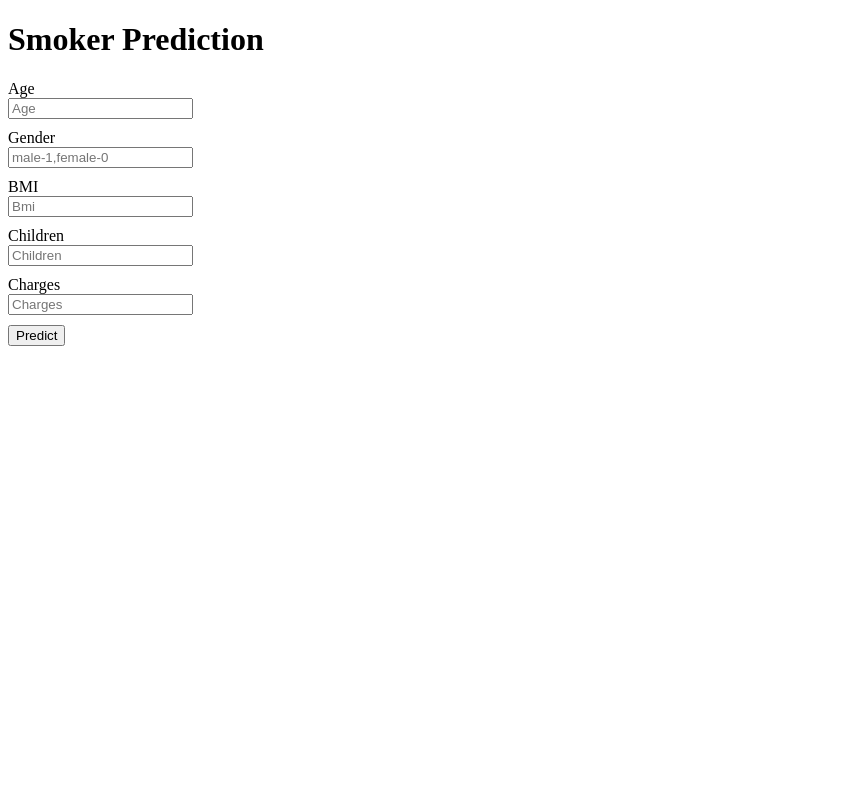
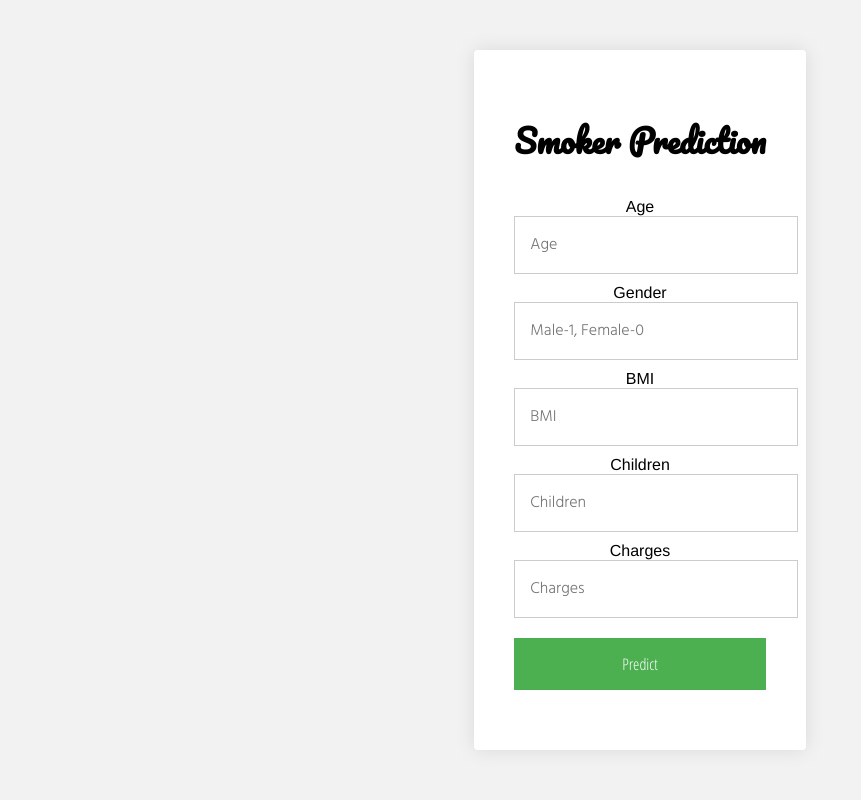
Before and after one commit to vasanth5596/smoker_deploy, a Flask app: page / in a window 1280 px wide. Shown: the whole page, without its empty margins (0-861 px from the left). Run offline with Flask 3, Linux system fonts and the light colour scheme; parts of the project's set-up code (start-up, migrations or seed data) failed here and were passed over.

Commit message:
Update index.html

```diff
--- a/templates/index.html
+++ b/templates/index.html
@@ -1,53 +1,110 @@
 <!DOCTYPE html>
-<html >
-<!--From https://codepen.io/frytyler/pen/EGdtg-->
+<html>
+
 <head>
   <meta charset="UTF-8">
-  <title>smoker prediction</title>
+  <title>Smoker Prediction</title>
   <link href='https://fonts.googleapis.com/css?family=Pacifico' rel='stylesheet' type='text/css'>
   <link href='https://fonts.googleapis.com/css?family=Arimo' rel='stylesheet' type='text/css'>
   <link href='https://fonts.googleapis.com/css?family=Hind:300' rel='stylesheet' type='text/css'>
   <link href='https://fonts.googleapis.com/css?family=Open+Sans+Condensed:300' rel='stylesheet' type='text/css'>
+  <style>
+    body {
+      background-color: #f2f2f2;
+      font-family: 'Arimo', sans-serif;
+      margin: 0;
+      padding: 0;
+    }
 
+    .container {
+      display: flex;
+      align-items: center;
+      justify-content: center;
+      height: 100vh;
+    }
+
+    .login {
+      background-color: #fff;
+      padding: 40px;
+      border-radius: 4px;
+      box-shadow: 0 0 20px rgba(0, 0, 0, 0.1);
+      text-align: center;
+    }
+
+    .login h1 {
+      font-family: 'Pacifico', cursive;
+      font-size: 32px;
+      margin-bottom: 30px;
+    }
+
+    .login input[type="text"] {
+      width: 100%;
+      padding: 15px;
+      border: 1px solid #ccc;
+      margin-bottom: 10px;
+      font-size: 16px;
+      font-family: 'Hind', sans-serif;
+    }
+
+    .login button[type="submit"] {
+      width: 100%;
+      padding: 15px;
+      background-color: #4CAF50;
+      border: none;
+      color: #fff;
+      font-size: 16px;
+      font-family: 'Open Sans Condensed', sans-serif;
+      cursor: pointer;
+    }
+
+    .login button[type="submit"]:hover {
+      background-color: #45a049;
+    }
+
+    .prediction {
+      margin-top: 20px;
+      font-size: 18px;
+      font-weight: bold;
+    }
+  </style>
 </head>
 
-<body >
- <div class="login"  >
+<body>
+  <div class="container">
+    <div class="login">
       <h1>Smoker Prediction</h1>
-
-     <!-- Main Input For Receiving Query to our ML -->
-    <form action="{{ url_for('predict')}}"method="post">
+      <form action="{{ url_for('predict')}}" method="post">
         <div class="row">
-        <level>Age</level>
+          <label>Age</label>
         </div>
-    	<input type="text" name="age" placeholder="Age" required="required"  style="margin-bottom:10px;"/>
+        <input type="text" name="age" placeholder="Age" required="required" />
         <div class="row">
-        <level>Gender</level>
+          <label>Gender</label>
         </div>
-    	<input type="text" name="sex" placeholder="male-1,female-0" required="required" style="margin-bottom:10px;"/>
+        <input type="text" name="sex" placeholder="Male-1, Female-0" required="required" />
         <div class="row">
-        <level >BMI</level>
+          <label>BMI</label>
         </div>
-    	<input type="text" name="bmi" placeholder="Bmi" required="required" style="margin-bottom:10px;"/>
+        <input type="text" name="bmi" placeholder="BMI" required="required" />
         <div class="row">
-        <level >Children</level>
+          <label>Children</label>
         </div>
-      <input type="text" name="children" placeholder="Children" required="required" style="margin-bottom:10px;"/>
+        <input type="text" name="children" placeholder="Children" required="required" />
         <div class="row">
-        <level>Charges</level>
+          <label>Charges</label>
         </div>
-      <input type="text" name="charges" placeholder="Charges" required="required" style="margin-bottom:10px;"/>
+        <input type="text" name="charges" placeholder="Charges" required="required" />
         <div>
-        <button type="submit" class="btn btn-primary btn-block btn-large style="margin-top:10px;"">Predict</button>
+          <button
+          type="submit" class="btn btn-primary btn-block btn-large" style="margin-top:10px;">Predict</button>
         </div>
       </form>
 
-   <br>
-   <br>
+      <div class="prediction">
         {{ prediction_text }}
+      </div>
+    </div>
+  </div>
+</body>
 
- </div>
-
-
-</body>
 </html>
```
Lines whose indentation alone changed are shown as unchanged.
